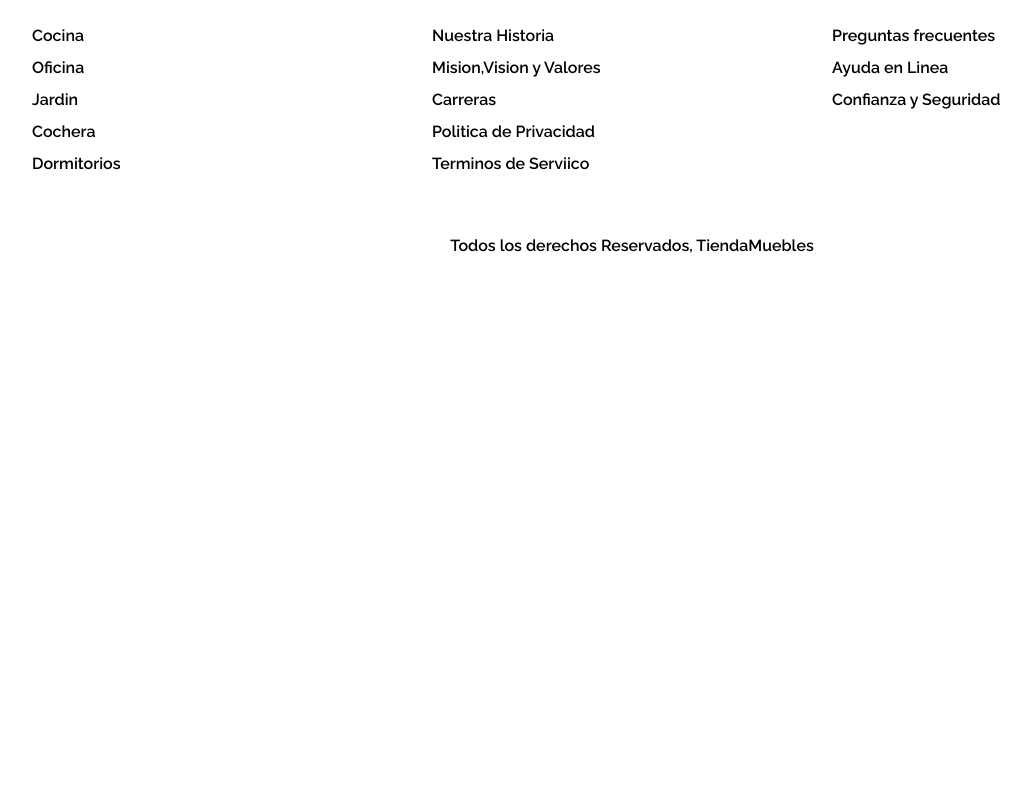
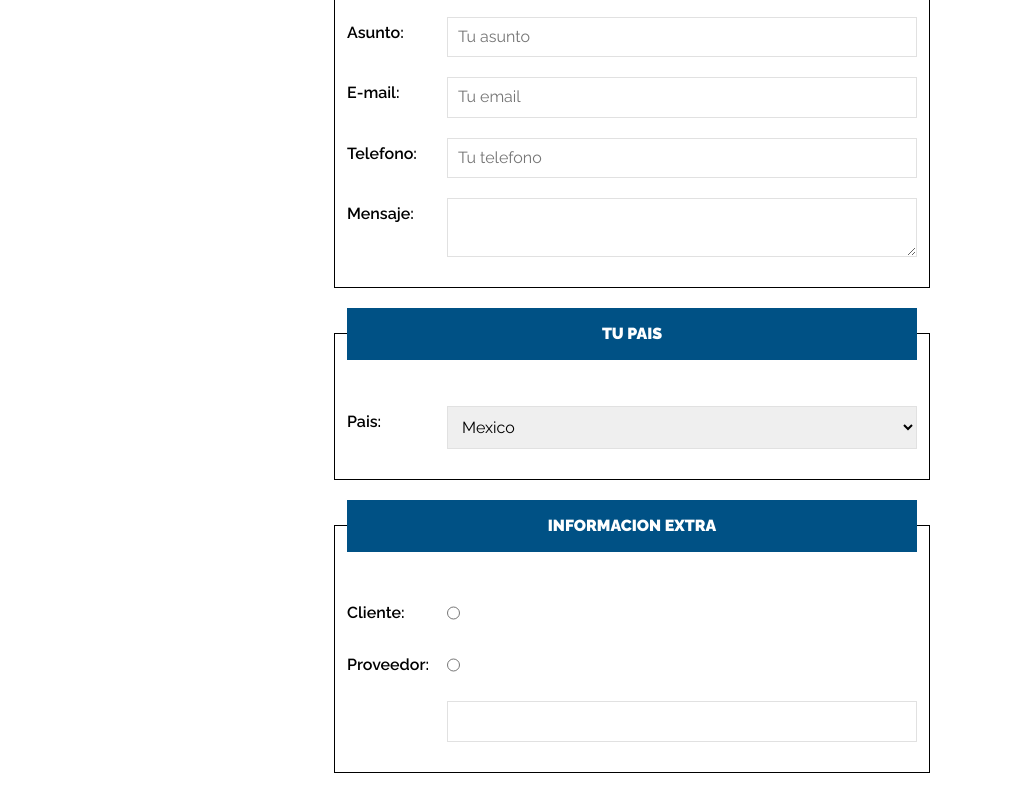
Before and after one commit to miguelapol/muebleria, a plain HTML site: page contacto.html in a window 1280 px wide. Shown: the part 574-1364 px from the top of the page, without its empty margins (8-1039 px from the left). Before the commit the page ends 852 px from the top, so only its background shows below. Drawn offline with nearby package versions, Linux system fonts and the light colour scheme; a web font is replaced by a local one.

Commit message:
agregando cambios de contacto

```diff
--- a/contacto.html
+++ b/contacto.html
@@ -24,6 +24,68 @@
     <main class="contenido-principal contenedor">
         <!-- esto es la parte importante el main esto ayudara a los navegadores -->
         <h2 class="text-center">Contacto</h2>
+        <form class="formulario">
+            <fieldset>
+                <legend>tus datos</legend>
+                <div class="campo">
+                    <label for="nombre">Nombre:</label>
+                    <input id="nombre" type="text" placeholder="Tu nombre" required>
+                </div>
+                <div class="campo">
+                    <label for="asunto">Asunto:</label>
+                    <input id="asunto" type="text" placeholder="Tu asunto">
+                </div>
+                <div class="campo">
+                    <label for="email">E-mail:</label>
+                    <input id="email" type="email" placeholder="Tu email">
+                </div>
+                <div class="campo">
+                    <label for="tel">Telefono:</label>
+                    <input id="tel" type="tel" placeholder="Tu telefono">
+                </div>
+                <div class="campo">
+                    <label for="mensaje">Mensaje:</label>
+                    <textarea name="mensaje" id="mensaje">
+
+                    </textarea>
+                </div>
+            </fieldset>
+            <fieldset>
+                <legend>Tu pais</legend>
+                <div class="campo">
+                    <label for="pais">Pais:</label>
+                    <select id="pais">
+                        <option disabled>--seleccione--</option>
+                        <option value="mx" selected>Mexico</option>
+                        <option value="ar" >Argentina</option>
+                        <option value="co">Colombia</option>
+                        <option value="cl">Chile</option>
+                    </select>
+                </div>
+            </fieldset>
+            <fieldset>
+             <legend>Informacion extra</legend>
+             <div class="campo">
+                <label for="cliente">Cliente:</label>
+                <input type="radio" id="cliente" name="tipo" value="cliente">
+             </div>
+             <div class="campo">
+                 <label for="proveedor">Proveedor:</label>
+                 <input id="proveedor" type="radio" name="tipo" value="proveedor">
+             </div>
+             <div class="campo">
+                <label for="categoria"Categoria de Interes></label>
+                <input list="categorias" name="categorias">
+                <datalist id="categorias">
+                        <option value="Cocina">
+                        <option value="Exterior">
+                        <option value="Recamaras">
+                        <option value="Oficina">
+                </datalist>
+             </div>
+            </fieldset>
+            <input type="submit" class="btn" value="Enviar Formulario">
+        </form>
     </main>
 
     <footer class="site-footer">
--- a/css/style.css
+++ b/css/style.css
@@ -75,10 +75,12 @@
     font-weight: 900;
     padding: 1rem;
     transition:background-color .3s ease-out;
+    border: none;
     text-align: center;
 }
 .btn:hover{
     background-color: #769c02;
+    cursor: pointer;
 }
 /*por que son cosas que se este reusando*/
 /*utilidades*/
@@ -345,3 +347,41 @@
     object-fit: cover;
 
 }
+/*Formulario*/
+.formulario{
+    /* width: 80%; */
+    max-width: 60rem;
+    margin: 0 auto;
+}
+.formulario fieldset{
+    border:1px solid black;
+    margin-bottom: 2rem;
+}
+.formulario legend{
+    background-color: #005185;
+    width: 100%;
+    text-align: center;
+    color: #FFF;
+    text-transform: uppercase;
+    font-weight: 900;
+    padding:1rem;
+    margin-bottom: 4rem;
+}
+.campo{
+    display: flex;
+    margin-bottom: 2rem;
+}
+.campo label{
+    /*basis lo que hago
+    por default darle una base
+    */
+    flex-basis: 10rem;
+}
+/*haz cambios en todos menos en radio*/
+.campo input:not([type="radio"]),
+.campo textarea,
+.campo select{
+    flex: 1;
+    border: 1px solid #e1e1e1;
+    padding: 1rem;
+}
```
